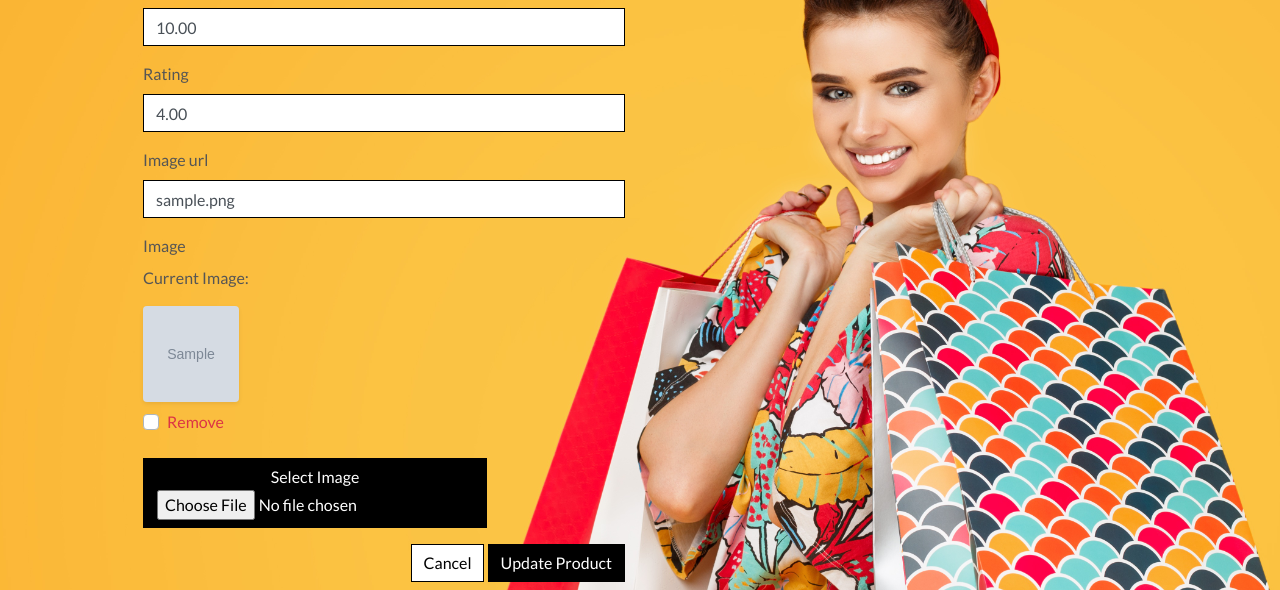
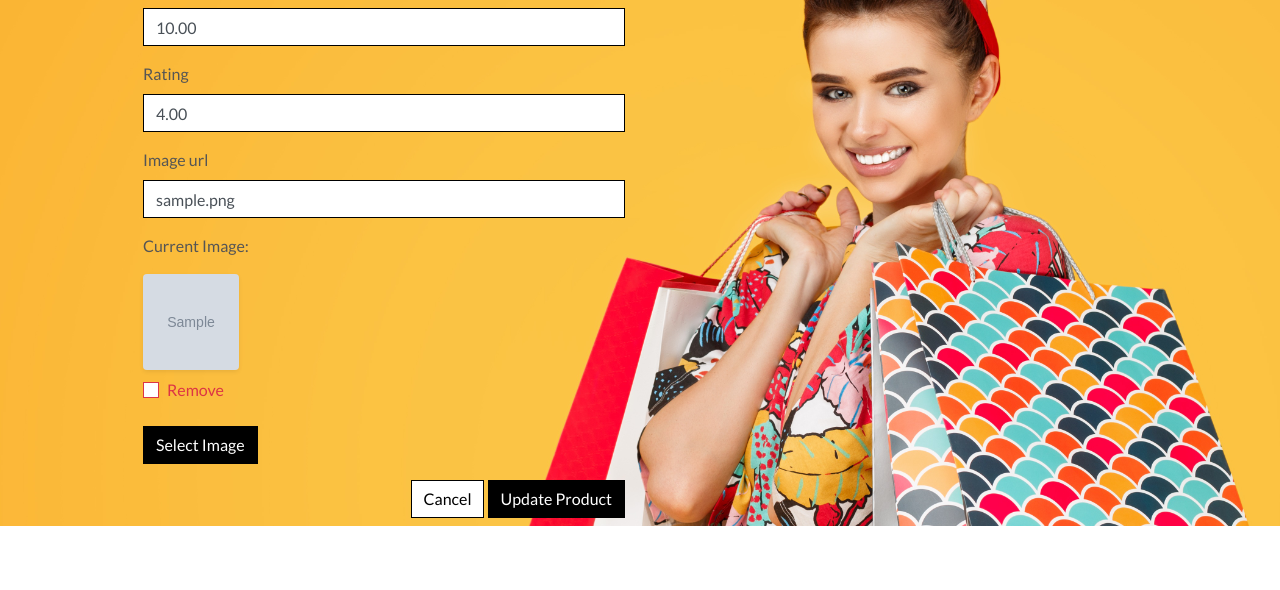
Before and after one commit to GrantWils23/Walkthrough_project_Boutique_Ado, a Django app: page /products/edit/1/ in a window 1280 px wide. Shown: the part 986-1576 px from the top of the page. After the commit the page ends 1512 px from the top, so only its background shows below. Run offline with Django 3.2, Linux system fonts and the light colour scheme; a user stored in the database is signed in; tables that the repository leaves empty hold one stand-in row (values such as "Sample post"); grey boxes marked "Sample" are stand-in pictures; parts of the project's set-up code (start-up, migrations or seed data) failed here and were passed over; some libraries are stand-ins or nearby versions.

Commit message:
Product Admin - Fixing the image filed part 2

```diff
--- a/products/templates/products/edit_product.html
+++ b/products/templates/products/edit_product.html
@@ -25,7 +25,13 @@
         <div class="col-12 col-md-6">
             <form method="POST" action="{% url 'edit_product' product.id %}" class="form mb-2" enctype="multipart/form-data">
                 {% csrf_token %}
-                {{ form | crispy }}
+                {% for field in form %}
+                {% if field.name != 'image' %}
+                {{ field | as_crispy_field }}
+                {% else %}
+                {{ field }}
+                {% endif %}
+                {% endfor %}
                 <div class="text-right">
                     <a href="{% url 'products' %}" class="btn btn-outline-black rounded-0">Cancel</a>
                     <button class="btn btn-black rounded-0" type="submit">Update Product</button>
@@ -34,3 +40,13 @@
         </div>
     </div>
     {% endblock %}
+
+    {% block postloadjs %}
+    {{ block.super }}
+    <script type="text/javascript">
+        $('#new-image').change(function() {
+            var file = $('#new-image')[0].files[0];
+            $('#filename').text(`Image will be set to: ${file.name}`);
+        });
+    </script>
+    {% endblock %}
--- a/products/templates/products/product_detail.html
+++ b/products/templates/products/product_detail.html
@@ -44,8 +44,8 @@
                 {% endif %}
                 {% if request.user.is_superuser %}
                 <small class="ml-3">
-                    <a href="{% url 'edit_product' product.id %}">Edit</a>
-                    <a class=" text-danger" href="{% url 'delete_product' product.id %}">Delete</a>
+                    <a href="{% url 'edit_product' product.id %}">Edit</a> |
+                    <a class="text-danger" href="{% url 'delete_product' product.id %}">Delete</a>
                 </small>
                 {% endif %}
                 <p class="mt-3">{{ product.description }}</p>
--- a/products/templates/products/products.html
+++ b/products/templates/products/products.html
@@ -86,8 +86,8 @@
                                     {% endif %}
                                     {% if request.user.is_superuser %}
                                     <small class="ml-3">
-                                        <a href="{% url 'edit_product' product.id %}">Edit</a>
-                                        <a class=" text-danger" href="{% url 'delete_product' product.id %}">Delete</a>
+                                        <a href="{% url 'edit_product' product.id %}">Edit</a> |
+                                        <a class="text-danger" href="{% url 'delete_product' product.id %}">Delete</a>
                                     </small>
                                     {% endif %}
                                 </div>
--- a/products/views.py
+++ b/products/views.py
@@ -130,10 +130,10 @@ def edit_product(request, product_id):
 def delete_product(request, product_id):
     """ Delete a product from the store """
     if not request.user.is_superuser:
-        messages.error(request, ' Sorry, only store owners can do that.')
+        messages.error(request, 'Sorry, only store owners can do that.')
         return redirect(reverse('home'))
 
     product = get_object_or_404(Product, pk=product_id)
     product.delete()
-    messages.success(request, 'Product deleted!')
+    messages.success(request, 'Product Deleted!')
     return redirect(reverse('products'))
--- a/static/css/base.css
+++ b/static/css/base.css
@@ -241,6 +241,34 @@ input[name='q']::placeholder {
     /* text-info */
 }
 
+/* Product Form */
+
+.btn-file {
+    position: relative;
+    overflow: hidden;
+}
+
+.btn-file input[type="file"] {
+    position: absolute;
+    top: 0;
+    right: 0;
+    min-width: 100%;
+    min-height: 100%;
+    opacity: 0;
+    cursor: pointer;
+}
+
+.custom-checkbox .custom-control-label::before {
+    border-radius: 0;
+    border-color: #dc3545;
+}
+
+.custom-checkbox .custom-control-input:checked~.custom-control-label::before {
+    background-color: #dc3545;
+    border-color: #dc3545;
+    border-radius: 0;
+}
+
 /* fixed top navbar only on medium and up */
 @media (min-width: 992px) {
     .fixed-top-desktop-only {
--- a/templates/includes/toasts/toast_success.html
+++ b/templates/includes/toasts/toast_success.html
@@ -21,14 +21,14 @@
             <div class="row">
                 <div class="col-3 my-1">
                     {% if item.product.image %}
-                    <img src="{{ item.product.image.url }}" alt="{{ item.product.name }}" class="w-100">
+                    <img class="w-100" src="{{ item.product.image.url }}" alt="{{ item.product.name }}">
                     {% else %}
-                    <img src="{{ MEDIA_URL }}noimage.png" alt="{{ item.product.name }}" class="w-100">
+                    <img class="w-100" src="{{ MEDIA_URL }}noimage.png" alt="{{ item.product.name }}">
                     {% endif %}
                 </div>
                 <div class="col-9">
                     <p class="my-0"><strong>{{ item.product.name }}</strong></p>
-                    <p class="my-0"><strong>Size: </strong>{% if item.product.has_sizes %}{{ item.size|upper }}{% else %}N/A{% endif %}</p>
+                    <p class="my-0 small">Size: {% if item.product.has_sizes %}{{ item.size|upper }}{% else %}N/A{% endif %}</p>
                     <p class="my-0 small text-muted">Qty: {{ item.quantity }}</p>
                 </div>
             </div>
```
Also changed, not shown: products/templates/products/add_product.html (+17 -1 lines).
